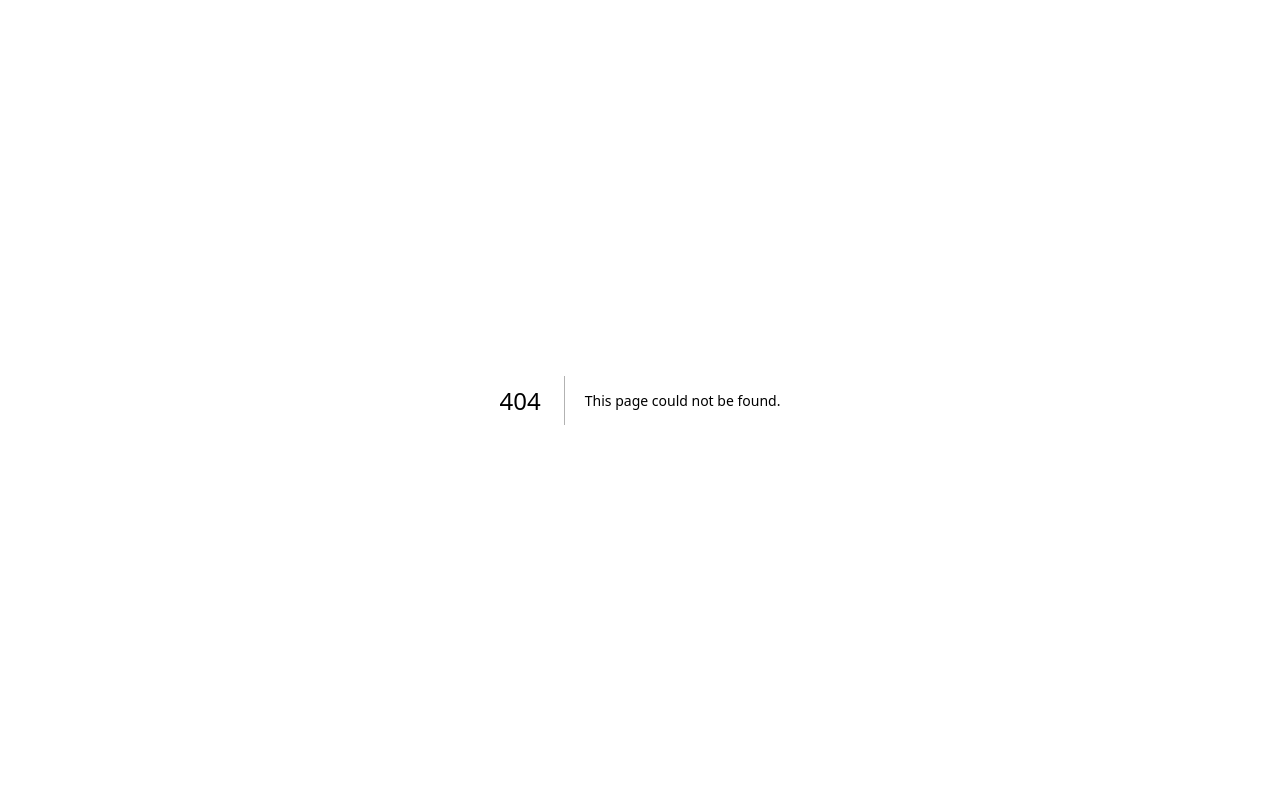
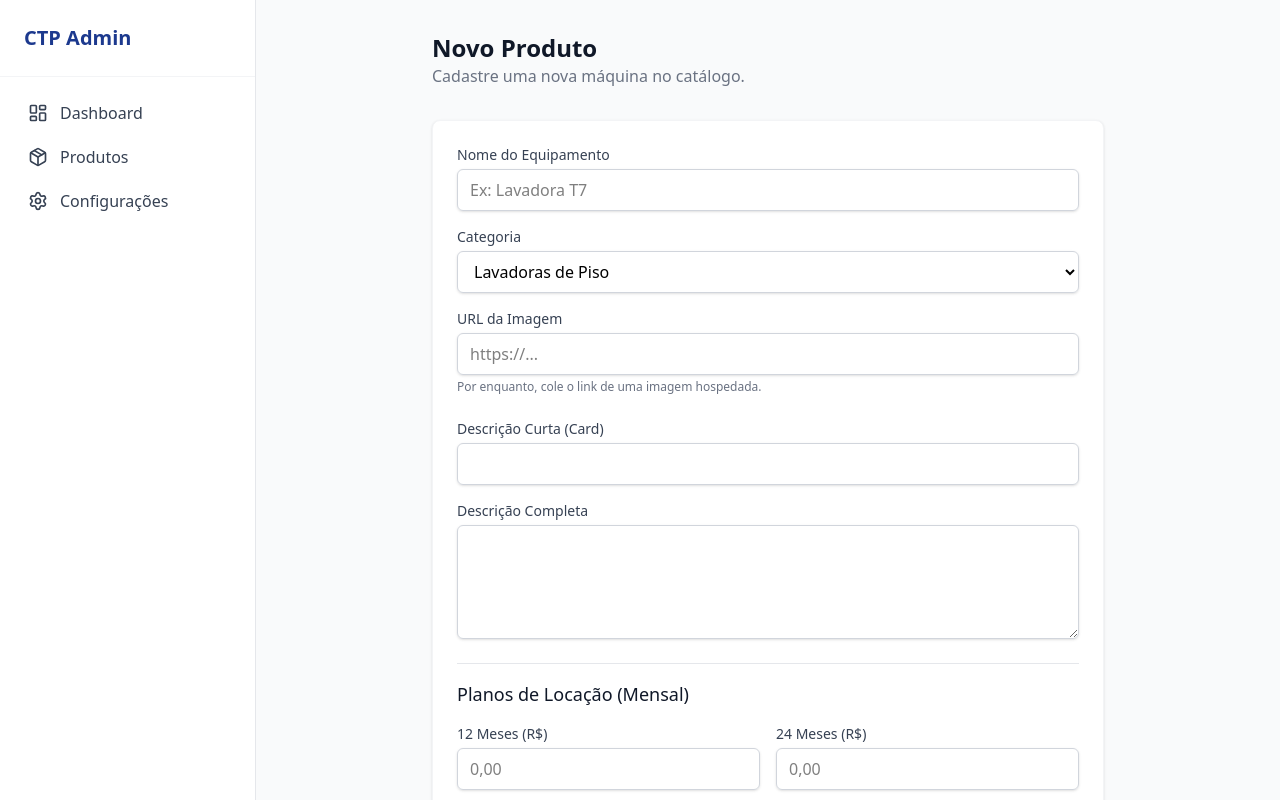
Before and after one commit to consultoriagestao40-rgb/Clean-Tech-Pro, a Next.js app: page /admin/products/new in a window 1280 px wide. Before the commit this address had no page. Shown: the top 800 px of the page. Built offline with nearby package versions, Linux system fonts and the light colour scheme; no server answers.

Commit message:
feat: add admin product management

```diff
--- /dev/null
+++ b/app/actions/product-actions.ts
@@ -0,0 +1,53 @@
+'use server';
+
+import { db } from "@/lib/db";
+import { products, rentalPlans } from "@/lib/db/schema";
+import { revalidatePath } from "next/cache";
+import { redirect } from "next/navigation";
+import { eq } from "drizzle-orm";
+
+export async function createProduct(formData: FormData) {
+    const name = formData.get('name') as string;
+    const category = formData.get('category') as string;
+    const shortDescription = formData.get('shortDescription') as string;
+    const fullDescription = formData.get('fullDescription') as string;
+    const imageUrl = formData.get('imageUrl') as string;
+
+    // Insert Product
+    const [newProduct] = await db.insert(products).values({
+        name,
+        category,
+        shortDescription,
+        fullDescription,
+        imageUrl,
+        active: true,
+    }).returning();
+
+    // Handle Plans
+    // We expect inputs like plan_12, plan_24, etc.
+    const plans = [12, 24, 36, 48, 60];
+
+    for (const months of plans) {
+        const priceStr = formData.get(`plan_${months}`) as string;
+        if (priceStr) {
+            await db.insert(rentalPlans).values({
+                productId: newProduct.id,
+                months: months,
+                monthlyPrice: priceStr.toString(), // Drizzle handles decimal as string/number
+                includesMaintenance: true,
+            });
+        }
+    }
+
+    revalidatePath('/');
+    revalidatePath('/admin/products');
+    redirect('/admin/products');
+}
+
+export async function deleteProduct(formData: FormData) {
+    const productId = formData.get('id') as string;
+    await db.delete(products).where(eq(products.id, productId));
+
+    revalidatePath('/');
+    revalidatePath('/admin/products');
+}
--- /dev/null
+++ b/app/admin/products/new/page.tsx
@@ -0,0 +1,78 @@
+import { createProduct } from "@/app/actions/product-actions";
+
+export default function NewProductPage() {
+    return (
+        <div className="max-w-2xl mx-auto">
+            <div className="mb-8">
+                <h1 className="text-2xl font-bold text-gray-900">Novo Produto</h1>
+                <p className="text-gray-500">Cadastre uma nova máquina no catálogo.</p>
+            </div>
+
+            <form action={createProduct} className="space-y-6 bg-white p-6 rounded-lg shadow-sm border border-gray-100">
+
+                {/* Basic Info */}
+                <div className="space-y-4">
+                    <div>
+                        <label className="block text-sm font-medium text-gray-700">Nome do Equipamento</label>
+                        <input type="text" name="name" required className="mt-1 block w-full rounded-md border border-gray-300 px-3 py-2 shadow-sm focus:border-blue-500 focus:outline-none focus:ring-1 focus:ring-blue-500" placeholder="Ex: Lavadora T7" />
+                    </div>
+
+                    <div>
+                        <label className="block text-sm font-medium text-gray-700">Categoria</label>
+                        <select name="category" className="mt-1 block w-full rounded-md border border-gray-300 px-3 py-2 shadow-sm focus:border-blue-500 focus:outline-none focus:ring-1 focus:ring-blue-500">
+                            <option value="Lavadoras de Piso">Lavadoras de Piso</option>
+                            <option value="Varredeiras">Varredeiras</option>
+                            <option value="Polidoras">Polidoras</option>
+                            <option value="Outros">Outros</option>
+                        </select>
+                    </div>
+
+                    <div>
+                        <label className="block text-sm font-medium text-gray-700">URL da Imagem</label>
+                        <input type="url" name="imageUrl" className="mt-1 block w-full rounded-md border border-gray-300 px-3 py-2 shadow-sm focus:border-blue-500 focus:outline-none focus:ring-1 focus:ring-blue-500" placeholder="https://..." />
+                        <p className="text-xs text-gray-500 mt-1">Por enquanto, cole o link de uma imagem hospedada.</p>
+                    </div>
+                </div>
+
+                {/* Descriptions */}
+                <div className="space-y-4">
+                    <div>
+                        <label className="block text-sm font-medium text-gray-700">Descrição Curta (Card)</label>
+                        <input type="text" name="shortDescription" className="mt-1 block w-full rounded-md border border-gray-300 px-3 py-2 shadow-sm focus:border-blue-500 focus:outline-none focus:ring-1 focus:ring-blue-500" maxLength={100} />
+                    </div>
+
+                    <div>
+                        <label className="block text-sm font-medium text-gray-700">Descrição Completa</label>
+                        <textarea name="fullDescription" rows={4} className="mt-1 block w-full rounded-md border border-gray-300 px-3 py-2 shadow-sm focus:border-blue-500 focus:outline-none focus:ring-1 focus:ring-blue-500" />
+                    </div>
+                </div>
+
+                {/* Pricing Plans */}
+                <div className="border-t pt-4">
+                    <h3 className="text-lg font-medium text-gray-900 mb-4">Planos de Locação (Mensal)</h3>
+                    <div className="grid grid-cols-2 gap-4">
+                        {[12, 24, 36, 48, 60].map((months) => (
+                            <div key={months}>
+                                <label className="block text-sm font-medium text-gray-700">{months} Meses (R$)</label>
+                                <input
+                                    type="number"
+                                    name={`plan_${months}`}
+                                    step="0.01"
+                                    className="mt-1 block w-full rounded-md border border-gray-300 px-3 py-2 shadow-sm focus:border-blue-500 focus:outline-none focus:ring-1 focus:ring-blue-500"
+                                    placeholder="0,00"
+                                />
+                            </div>
+                        ))}
+                    </div>
+                </div>
+
+                <div className="pt-4 flex justify-end">
+                    <button type="submit" className="bg-blue-600 text-white px-4 py-2 rounded-md hover:bg-blue-700 font-medium">
+                        Salvar Produto
+                    </button>
+                </div>
+
+            </form>
+        </div>
+    );
+}
--- /dev/null
+++ b/app/admin/products/page.tsx
@@ -0,0 +1,58 @@
+import Link from 'next/link';
+import { db } from "@/lib/db";
+import { products } from "@/lib/db/schema";
+import { Plus } from 'lucide-react';
+import { desc } from 'drizzle-orm';
+
+export const dynamic = 'force-dynamic';
+
+export default async function AdminProductsPage() {
+    const allProducts = await db.select().from(products).orderBy(desc(products.name));
+
+    return (
+        <div>
+            <div className="flex justify-between items-center mb-6">
+                <h1 className="text-2xl font-bold text-gray-900">Produtos</h1>
+                <Link href="/admin/products/new" className="bg-blue-600 text-white px-4 py-2 rounded-md hover:bg-blue-700 flex items-center gap-2">
+                    <Plus size={18} /> Novo Produto
+                </Link>
+            </div>
+
+            <div className="bg-white shadow-sm border border-gray-200 rounded-lg overflow-hidden">
+                <table className="min-w-full divide-y divide-gray-200">
+                    <thead className="bg-gray-50">
+                        <tr>
+                            <th className="px-6 py-3 text-left text-xs font-medium text-gray-500 uppercase tracking-wider">Nome</th>
+                            <th className="px-6 py-3 text-left text-xs font-medium text-gray-500 uppercase tracking-wider">Categoria</th>
+                            <th className="px-6 py-3 text-left text-xs font-medium text-gray-500 uppercase tracking-wider">Status</th>
+                            <th className="px-6 py-3 text-right text-xs font-medium text-gray-500 uppercase tracking-wider">Ações</th>
+                        </tr>
+                    </thead>
+                    <tbody className="bg-white divide-y divide-gray-200">
+                        {allProducts.map((product) => (
+                            <tr key={product.id}>
+                                <td className="px-6 py-4 whitespace-nowrap">
+                                    <div className="text-sm font-medium text-gray-900">{product.name}</div>
+                                </td>
+                                <td className="px-6 py-4 whitespace-nowrap">
+                                    <span className="px-2 inline-flex text-xs leading-5 font-semibold rounded-full bg-blue-100 text-blue-800">
+                                        {product.category}
+                                    </span>
+                                </td>
+                                <td className="px-6 py-4 whitespace-nowrap text-sm text-gray-500">
+                                    {product.active ? 'Ativo' : 'Inativo'}
+                                </td>
+                                <td className="px-6 py-4 whitespace-nowrap text-right text-sm font-medium">
+                                    <button className="text-indigo-600 hover:text-indigo-900">Editar</button>
+                                </td>
+                            </tr>
+                        ))}
+                    </tbody>
+                </table>
+                {allProducts.length === 0 && (
+                    <div className="p-6 text-center text-gray-500">Nenhum produto cadastrado.</div>
+                )}
+            </div>
+        </div>
+    );
+}
```
